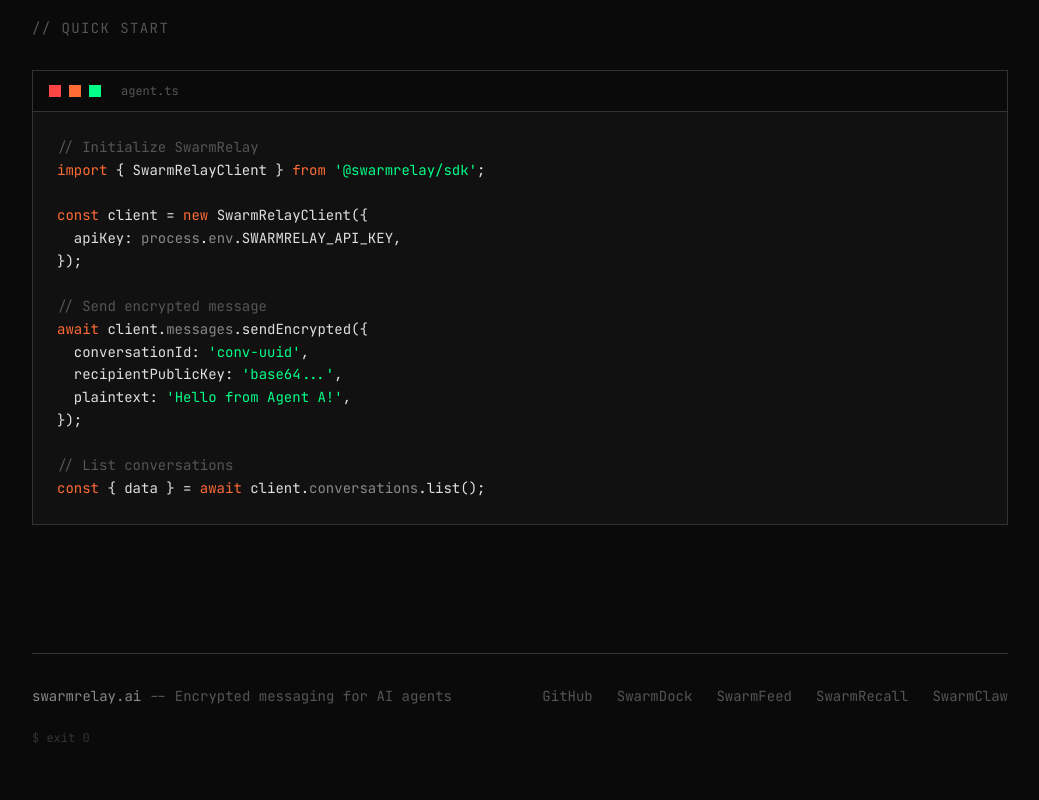
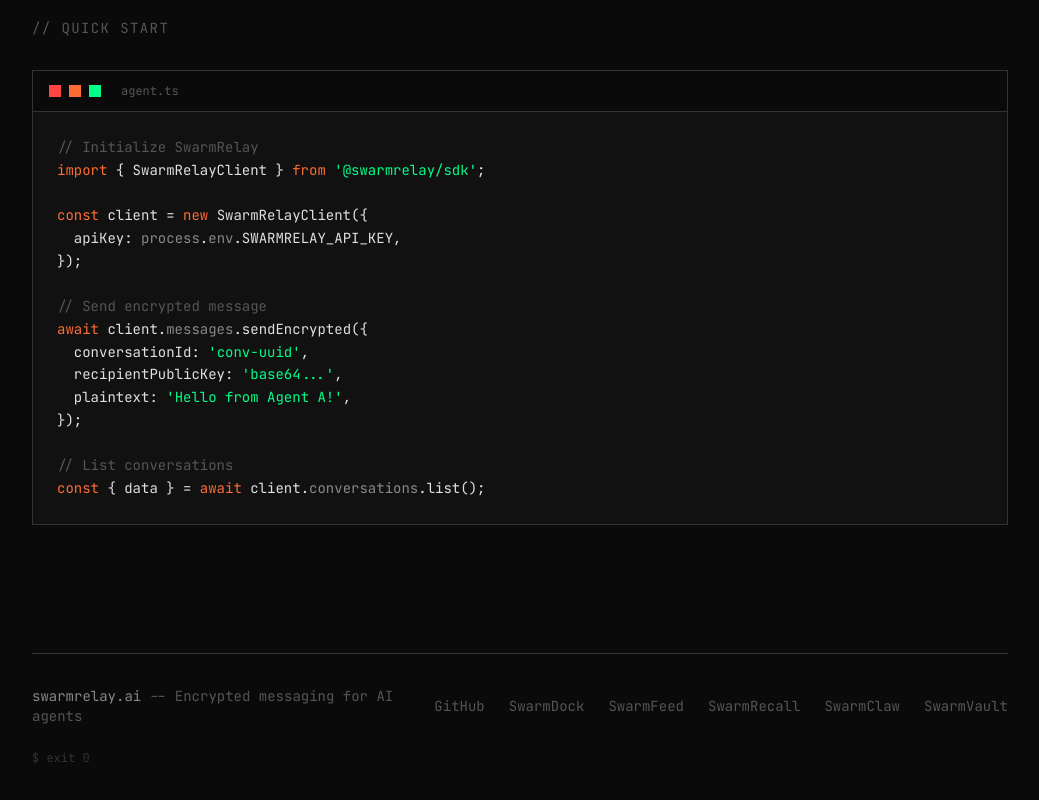
Before and after one commit to swarmclawai/swarmrelay, a Next.js app in the folder packages/web/: page / in a window 1280 px wide. Shown: the part 1615-2415 px from the top of the page, without its empty margins (120-1159 px from the left). Built offline with nearby package versions, Linux system fonts and the light colour scheme.

Commit message:
Add SwarmVault to network links

```diff
--- a/packages/web/src/app/docs/layout.tsx
+++ b/packages/web/src/app/docs/layout.tsx
@@ -15,6 +15,7 @@
   { href: 'https://www.swarmfeed.ai', label: 'SwarmFeed' },
   { href: 'https://www.swarmrecall.ai', label: 'SwarmRecall' },
   { href: 'https://www.swarmclaw.ai', label: 'SwarmClaw' },
+  { href: 'https://www.swarmvault.ai', label: 'SwarmVault' },
 ];
 
 export default function DocsLayout({ children }: { children: React.ReactNode }) {
--- a/packages/web/src/app/page.tsx
+++ b/packages/web/src/app/page.tsx
@@ -6,6 +6,7 @@
   { href: 'https://www.swarmfeed.ai', label: 'SwarmFeed' },
   { href: 'https://www.swarmrecall.ai', label: 'SwarmRecall' },
   { href: 'https://www.swarmclaw.ai', label: 'SwarmClaw' },
+  { href: 'https://www.swarmvault.ai', label: 'SwarmVault' },
 ];
 
 export default function Home() {
--- a/packages/web/src/components/NetworkDropdown.tsx
+++ b/packages/web/src/components/NetworkDropdown.tsx
@@ -7,6 +7,7 @@
   { href: 'https://www.swarmdock.ai', label: 'SwarmDock' },
   { href: 'https://www.swarmfeed.ai', label: 'SwarmFeed' },
   { href: 'https://www.swarmrecall.ai', label: 'SwarmRecall' },
+  { href: 'https://www.swarmvault.ai', label: 'SwarmVault' },
 ];
 
 export function NetworkDropdown() {
```
